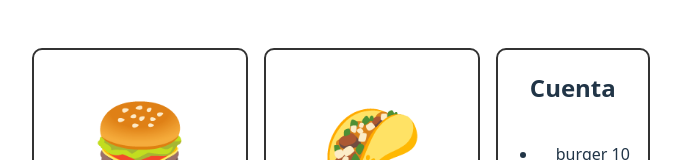
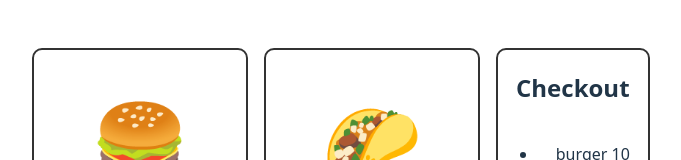
Before and after one commit to CamilaGonzalezPalese/foodApp, a React (Vite) app: page / in a window 1280 px wide. Shown: the part 225-385 px from the top of the page, without its empty margins (307-988 px from the left). Built offline with nearby package versions, Linux system fonts and the light colour scheme.

Commit message:
Update Checkout.jsx

```diff
--- a/src/components/Checkout/Checkout.jsx
+++ b/src/components/Checkout/Checkout.jsx
@@ -1,4 +1,6 @@
 import './Checkout.css'
+import '../../assets/Foods.js'
+
 function Checkout() {
   const foods = [
     { title: 'burger', id: 1, cost: 10 },
@@ -7,7 +9,7 @@ function Checkout() {
   ];
   const listFoods = foods.map(product =>
     <li key={product.id}>
-       {product.title} {product.cost}
+      {product.title} {product.cost}
     </li>
   );
 
@@ -18,7 +20,7 @@ function Checkout() {
   return (
     <>
       <div className='checkout'>
-        <h2>Cuenta</h2>
+        <h2>Checkout</h2>
         <ul onClick={handleClick}>{listFoods}</ul>
         <h5 className='total'>Total: {sumCost}</h5>
       </div>
```
